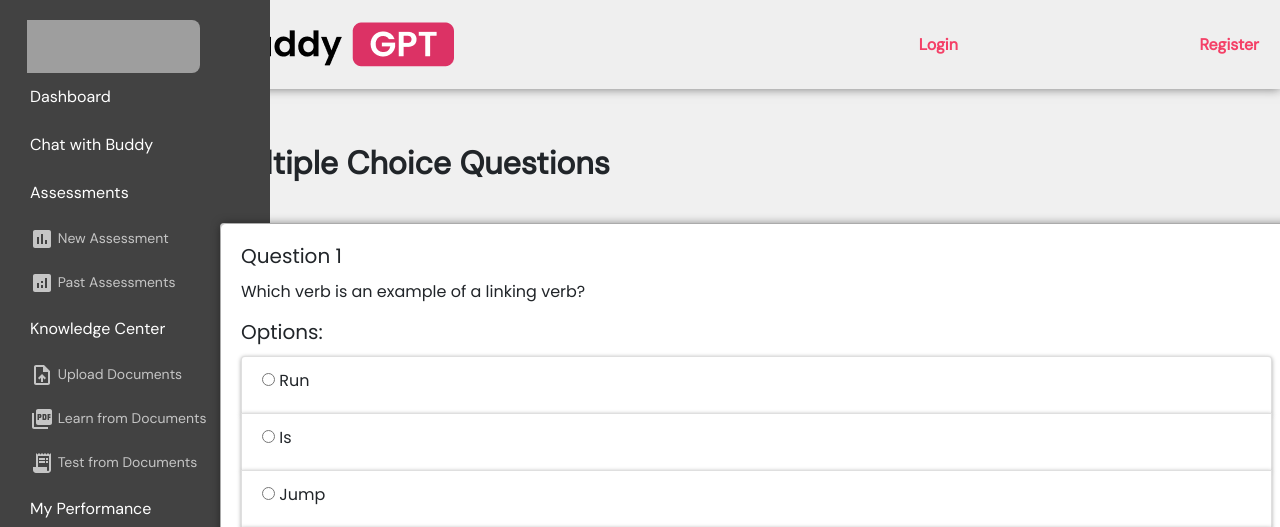
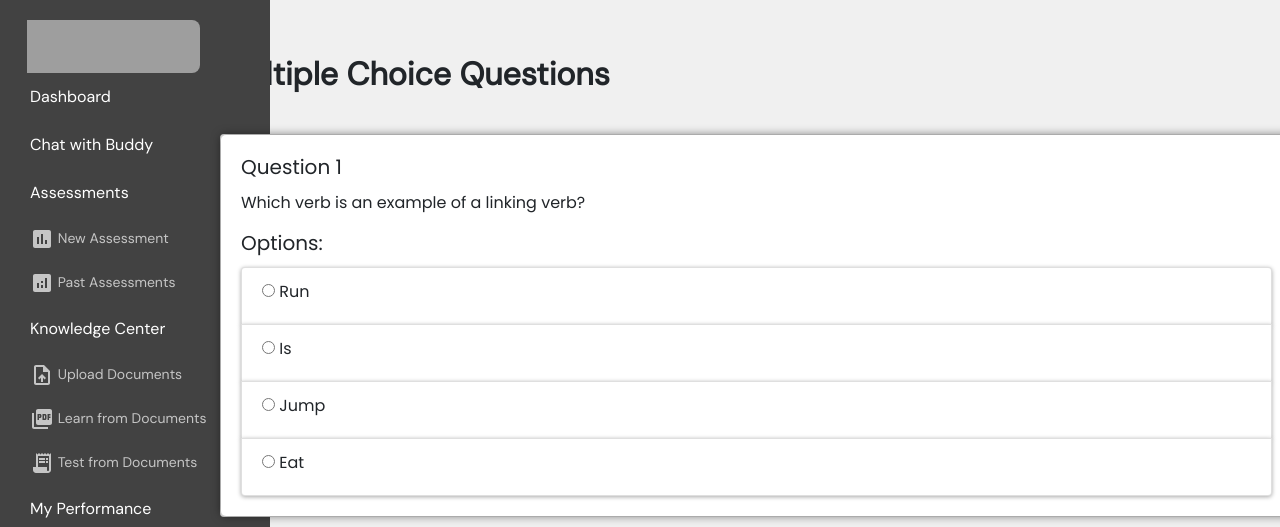
Before and after one commit to igebra-ai/buddygpt, a Django app: page /interface/ in a window 1280 px wide. Shown: the top 527 px of the page. Run offline with Django 4.2, Linux system fonts and the light colour scheme; data comes from the database, SQL or seed files in the repository; some libraries are stand-ins or nearby versions; grey boxes are pictures that could not be loaded.

Commit message:
Removed navbar from interface.html

```diff
--- a/chatbot/templates/interface.html
+++ b/chatbot/templates/interface.html
@@ -66,54 +66,12 @@
     border-color: #af0d3e; /* Border color changes on hover */
   }
 
-  .navbar {
-    display: flex;
-    background-color: #efefef; /* Background color */
-    width: 100%;
-    padding-left: 17%;
-    box-shadow: 0 0 10px rgba(0, 0, 0, 0.5);
-  }
-
-  .navbar-nav {
-    display: flex;
-    list-style-type: none;
-    padding: 0;
-    margin: 0;
-  }
-
-  .nav-item {
-    margin-right: 10px; /* Adjust the spacing between nav items */
-  }
-
-  .nav-link {
-    color: #f44067; /* Text color */
-    text-decoration: none;
-    padding: 10px;
-    font-weight: bold;
-    margin-right: 5px; /* Adjust as needed */
-    padding-left: 10; /* Removes padding on the left */
-    padding-right: 0;
-  }
-
-  .nav-link:hover {
-    background-color: #cccccc; /* Hover background color */
-    color:#dc3265
-  }
 </style>
 {% endblock %}
 
 
 {% block content %}
-<nav class="navbar">
-  {% if user.is_authenticated %}
-  <a class="nav-link" style="margin-right:auto ;" href="{% url 'chatbot' %}"><img src="{% static 'images/buddy.png' %}" alt="BuddyGPT" style="width: 228px; height: 53px;"></a>
-  <a class="nav-link" style="margin-left: auto;font-size: 20px;" href="logout">Logout</a>
-  {% else %}
-  <a class="nav-link" style="margin-right:auto ;" href="{% url 'chatbot' %}"><img src="{% static 'images/buddy.png' %}" alt="BuddyGPT" style="width: 228px; height: 53px;"></a>
-  <a class="nav-link" style="margin-left: auto;" href="signin">Login</a>
-  <a class="nav-link" style="margin-left: auto;" href="register">Register</a>
-  {% endif %}
-</nav>
+
 <div class="main-container">
   {% include 'sidebar.html' %}
 </div>
```
